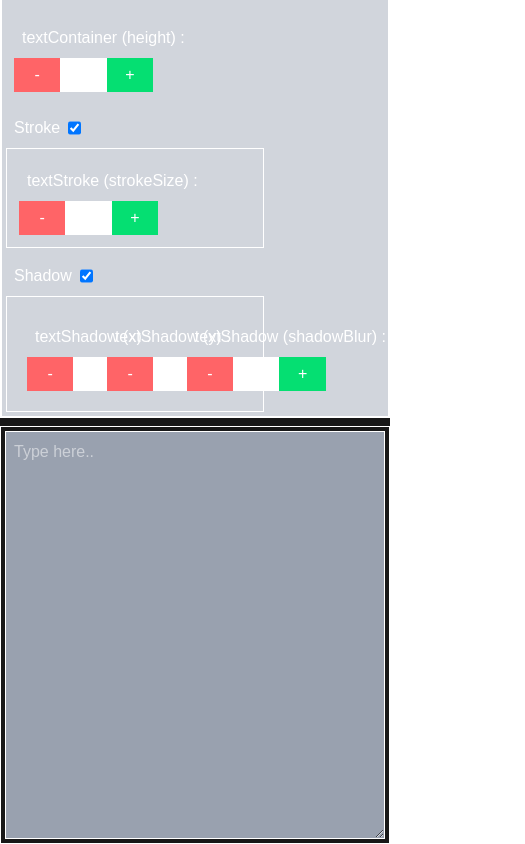
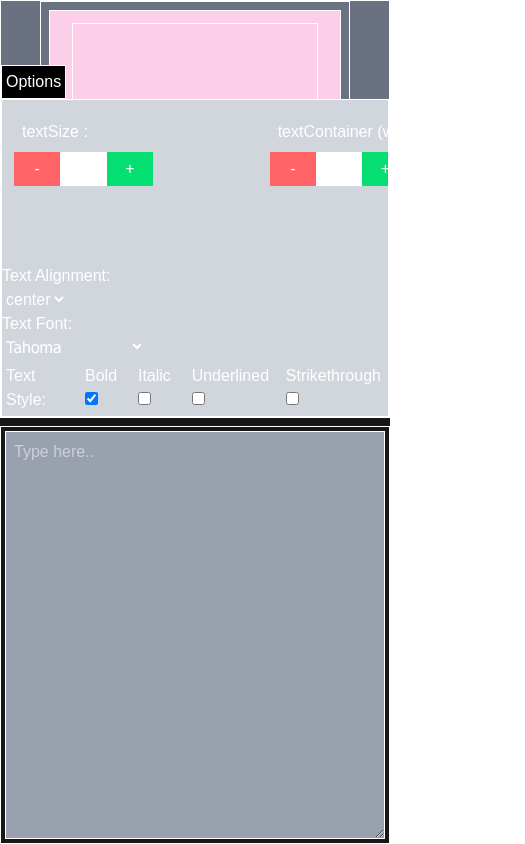
Before and after one commit to akael888/propre-sim, a Next.js app: page /editor in a window 390 px wide. Both pictures are taken after a click on the button "Options". Shown: the whole page, 525 px wide, since content can reach past the window. Built offline with nearby package versions, Linux system fonts and the light colour scheme.

Commit message:
fix : Display Option UI Fix for Mobile

```diff
--- a/src/app/ui/editor/display/display-options.tsx
+++ b/src/app/ui/editor/display/display-options.tsx
@@ -13,7 +13,7 @@ const DisplayOptions: React.FC<DisplayOptionsProp> = ({
   return (
     <>
       <div
-        className={`w-full bottom-0 md:h-fit h-${isOpen ? "20%" : "0"} absolute flex flex-col justify-end items-start`}
+        className={`w-full bottom-0 md:h-fit h-${isOpen ? "10%" : "0"} absolute flex flex-col justify-end items-start`}
       >
         <button
           className="bg-black w-fit border-1 text-white p-1 "
@@ -22,9 +22,10 @@ const DisplayOptions: React.FC<DisplayOptionsProp> = ({
           Options
         </button>
         {isOpen ? (
-          <div className=" w-full border-1 bottom-0 h-full  bg-gray-300">
-            <div className="grid grid-cols-2 grid-rows-1 h-full w-full">
-              <div className="flex flex-col justify-center w-fit">
+          <div className=" w-full border-1 bottom-0 max-h-[10%] overflow-y-hidden bg-gray-300">
+            <div className="md:grid md:grid-cols-2 md:grid-rows-1 flex flex-col md:h-full h-fit w-full
+             overflow-x-auto">
+              <div className="flex md:flex-col flex-row justify-center w-fit h-full">
                 <OptionInputStepper
                   textAttribute={textAttribute}
                   handleTextAttributeChanges={handleTextAttributeChanges}
@@ -93,7 +94,7 @@ const DisplayOptions: React.FC<DisplayOptionsProp> = ({
 
                   {textAttribute.textShadow.isOn ? (
                     <>
-                      <div className="grid grid-cols-3 p-2 border-1">
+                      <div className="md:grid md:grid-cols-3 flex flex-row w-screen p-2 border-1">
                         <OptionInputStepper
                           textAttribute={textAttribute}
                           handleTextAttributeChanges={
@@ -126,7 +127,7 @@ const DisplayOptions: React.FC<DisplayOptionsProp> = ({
                   ) : null}
                 </div>
               </div>
-              <div className="">
+              <div className="flex flex-col h-full">
                 <div>
                   <div>Text Alignment:</div>
                   <select
```
